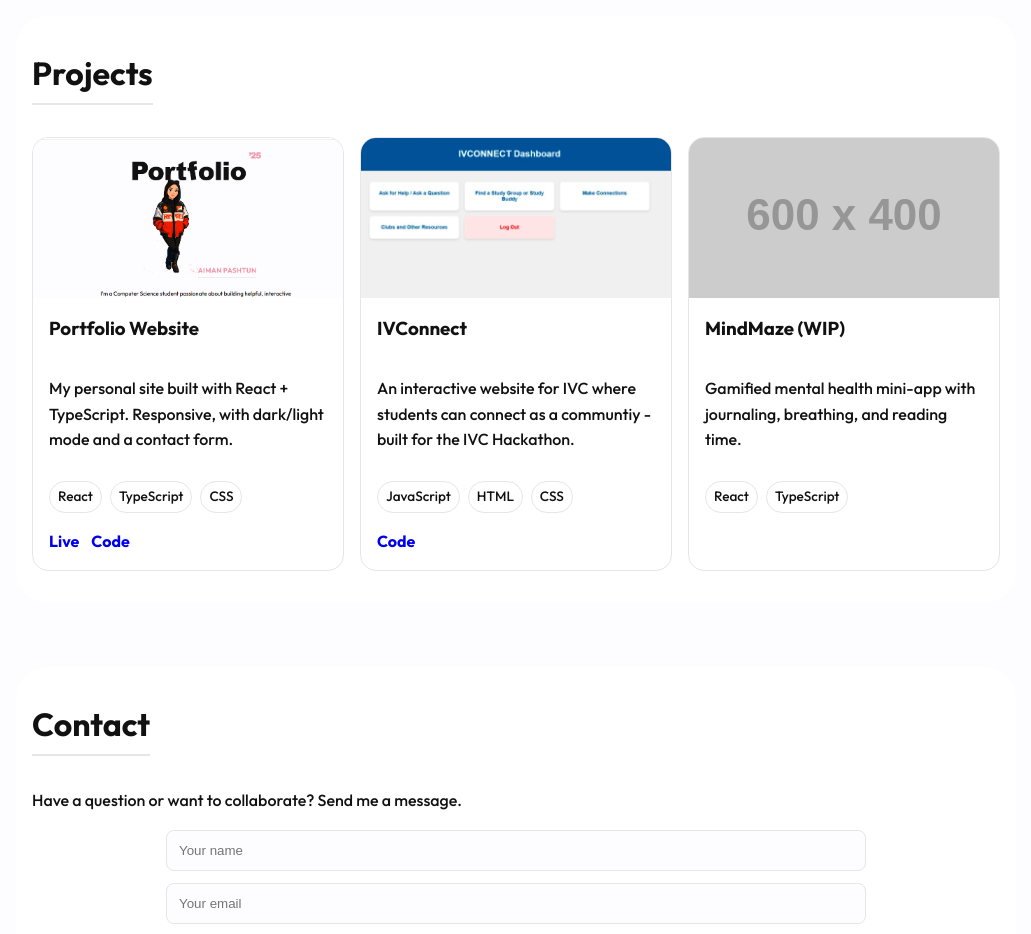
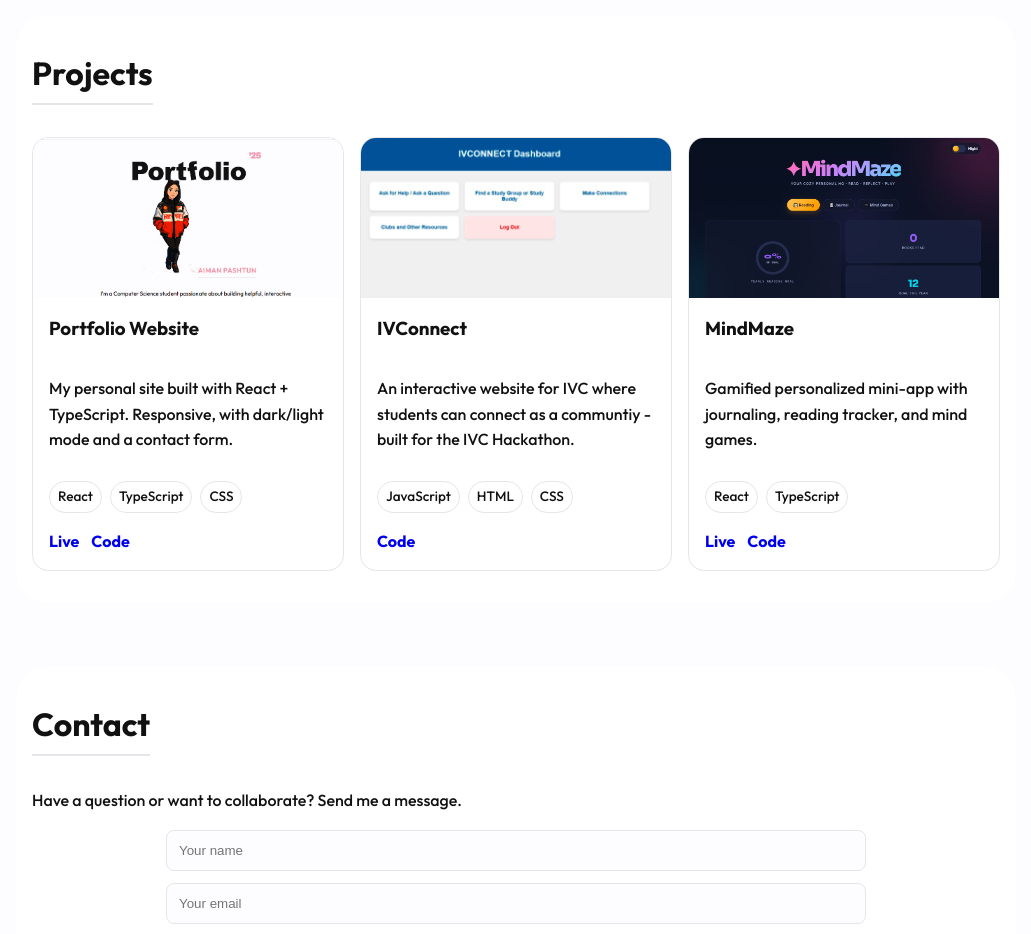
Before and after one commit to aimanpashtun/my-portfolio, a React (Vite) app: page / in a window 1280 px wide. Shown: the part 1700-2634 px from the top of the page, without its empty margins (124-1155 px from the left). Built offline with nearby package versions, Linux system fonts and the light colour scheme; a web font is replaced by a local one.

Commit message:
added new website

```diff
--- a/src/components/Projects.tsx
+++ b/src/components/Projects.tsx
@@ -13,7 +13,7 @@ const projects: Project[] = [
     description: "My personal site built with React + TypeScript. Responsive, with dark/light mode and a contact form.",
     tech: ["React", "TypeScript", "CSS"],
     repo: "https://github.com/aimanpashtun/my-portfolio",
-    link: "#",
+    link: "https://aimanpashtun-portfolio.vercel.app/",
     image: "\Portfolio web.png" // Use this path
   },
 
@@ -25,10 +25,12 @@ const projects: Project[] = [
     image: "\IVConnect web .png"
   },
   {
-    title: "MindMaze (WIP)",
-    description: "Gamified mental health mini-app with journaling, breathing, and reading time.",
+    title: "MindMaze",
+    description: "Gamified personalized mini-app with journaling, reading tracker, and mind games.",
     tech: ["React", "TypeScript"],
-    image: "https://placehold.co/600x400/png"
+    repo: "https://github.com/aimanpashtun/mindmaze/tree/main",
+    link: "https://mind-maze-rose.vercel.app/",
+    image: "\mindmaze.png"
   }
 ];
 
```
Also changed, not shown: public/mindmaze.png (added).
